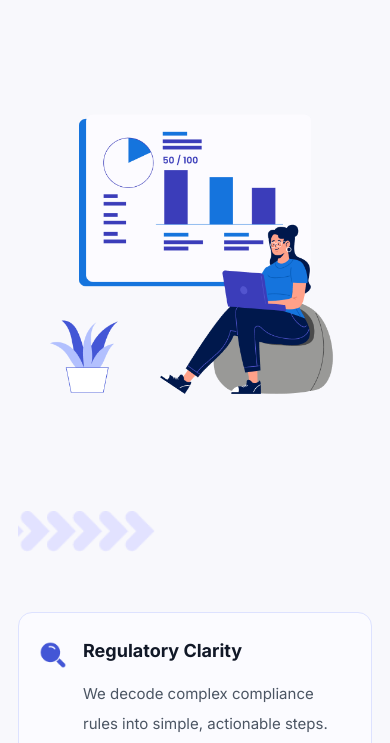
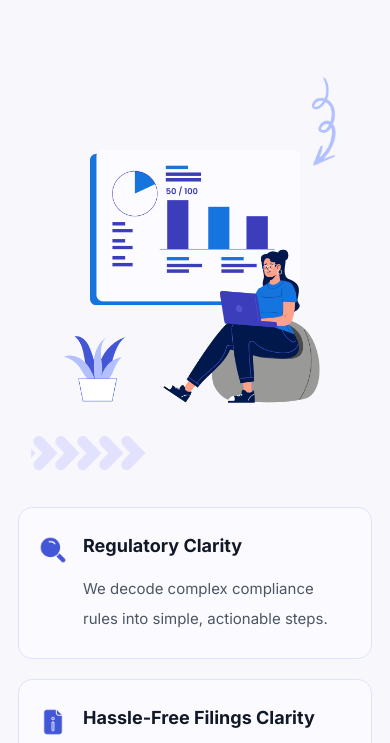
Before and after one commit to rajankumarrkr/assignment, a plain HTML site: page index.html in a window 390 px wide. Shown: the part 1693-2436 px from the top of the page. Drawn offline with Linux system fonts and the light colour scheme.

Commit message:
complete

```diff
--- a/index.html
+++ b/index.html
@@ -269,7 +269,11 @@
         For Research Analysts
       </h2>
 
-      <img src="images/chart.png" alt="Chart Image">
+      <div class="features-visual">
+        <img src="images/chart.png" alt="Chart Image" class="features-chart">
+        <img src="images/aero.png.png" alt="" class="features-aero">
+        <img src="images/bar.png.png" alt="" class="features-bar">
+      </div>
 
     </div>
 
@@ -285,8 +289,6 @@
         requirements so they can focus on delivering high-quality
         research without worry.
       </p>
-
-      <img src="images/bar.png.png" alt="" class="features-bar">
 
       <div class="feature-cards-wrapper">
 
--- a/style.css
+++ b/style.css
@@ -532,12 +532,31 @@
   overflow: hidden;
 }
 
+.features-visual {
+  position: relative;
+  width: 100%;
+  max-width: 560px;
+  margin-top: 40px;
+}
+
+.features-aero {
+  position: absolute;
+  width: 102.39px;
+  height: 88.67px;
+  object-fit: contain;
+  right: -50px;
+  top: -40px;
+  z-index: 10;
+}
+
 .features-bar {
-  display: block;
+  position: absolute;
   width: 137.33px;
   height: 34.17px;
   object-fit: contain;
-  margin-bottom: 20px;
+  left: -40px;
+  top: 329px;
+  z-index: 5;
 }
 
 .features-wrapper {
@@ -554,6 +573,7 @@
 
 .features-left {
   flex: 1;
+  position: relative;
 }
 
 .features-left h2 {
@@ -575,7 +595,7 @@
   color: #4356D6;
 }
 
-.features-left img {
+.features-chart {
   width: 100%;
   max-width: 560px;
 
@@ -831,17 +851,36 @@
     padding: 70px 0;
   }
 
+  .features-visual {
+    position: relative;
+    width: 100%;
+    max-width: 320px;
+    margin: 40px auto;
+    order: 3;
+    display: block;
+  }
+
+  .features-aero {
+    position: absolute;
+    width: 102.39px;
+    height: 88.67px;
+    right: -20px;
+    top: -30px;
+    z-index: 10;
+  }
+
   .features-bar {
-    display: block;
-    margin: 20px 0;
+    position: absolute;
     width: 137.33px;
-    height: auto;
-    order: 4;
+    height: 34.17px;
+    left: -15px;
+    top: 329px;
+    /* Scaled for mobile */
+    z-index: 5;
   }
 
   .features-wrapper {
     flex-direction: column;
-
     gap: 40px;
     display: flex;
   }
@@ -877,13 +916,12 @@
     width: 100%;
     height: auto;
     gap: 20px;
-    order: 5;
+    order: 4;
   }
 
-  .features-left img {
-    max-width: 100%;
-    order: 3;
-    margin-bottom: 30px;
+  .features-chart {
+    width: 100%;
+    height: auto;
   }
 
   .feature-card {
```
